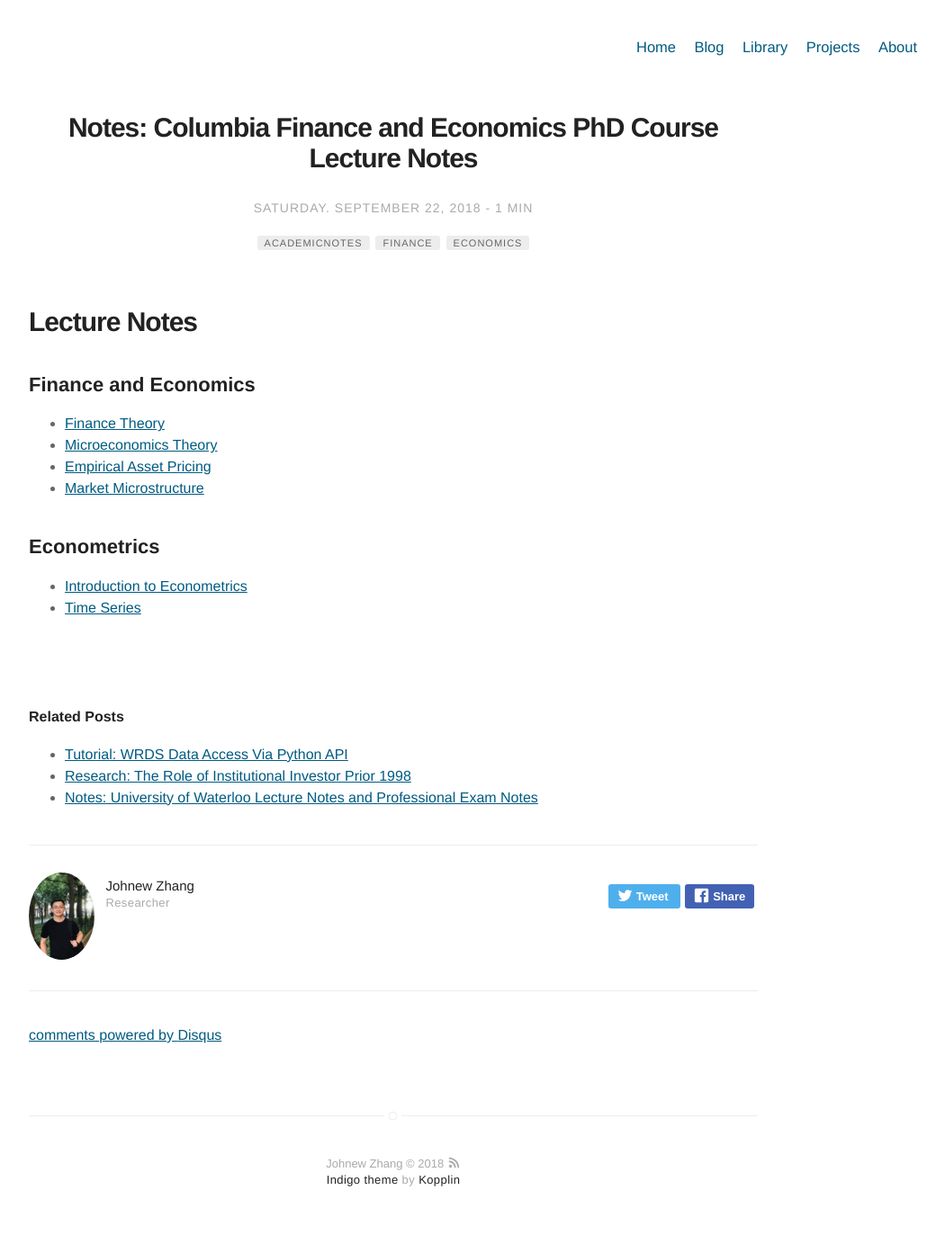
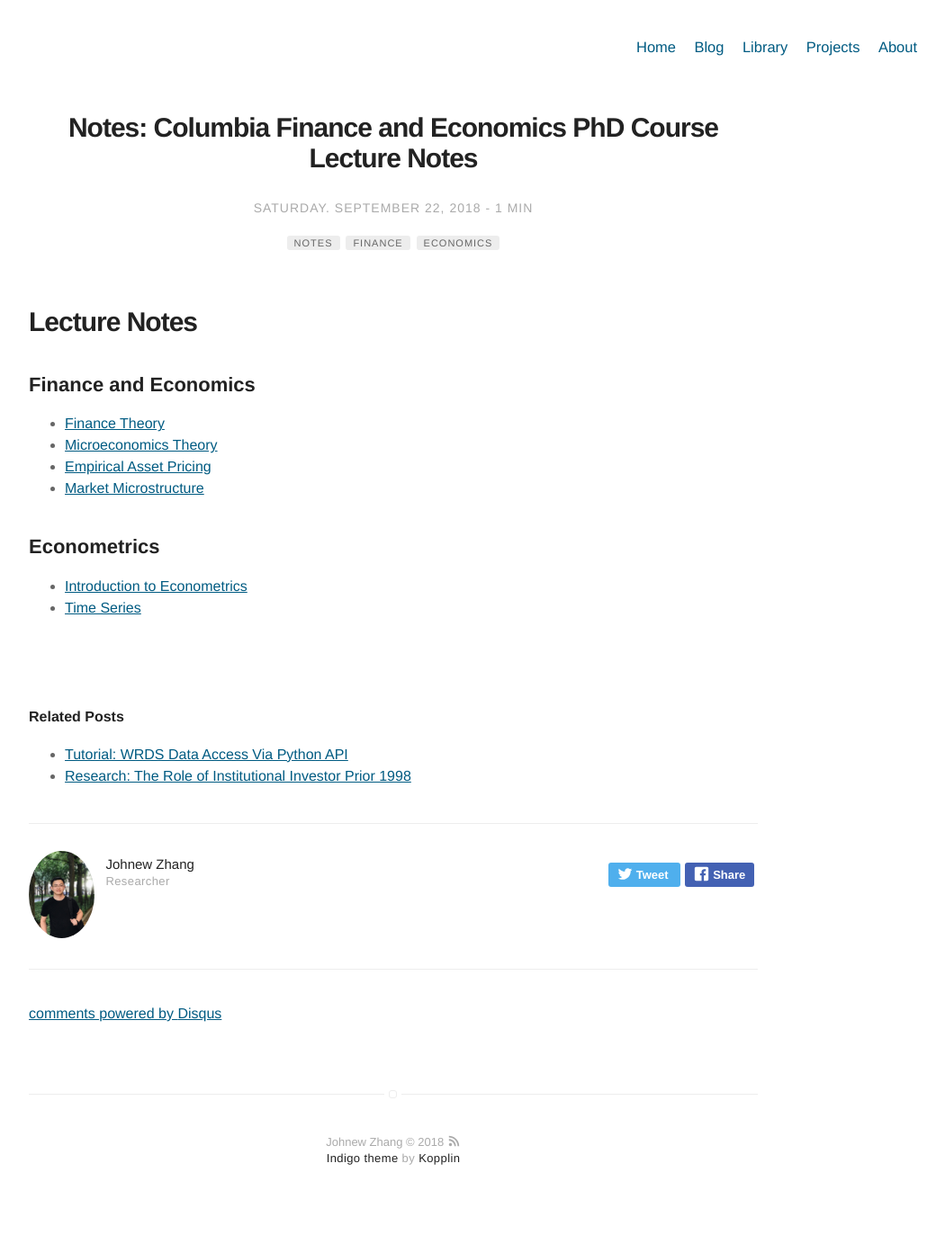
Before and after one commit to WizardKingZ/WizardKingZ.github.io, a Jekyll site: the page built from _posts/2018-09-22-PhDFinanceNotes.markdown, in a window 1280 px wide. Shown: the whole page at 90% size, without its empty margins (203-1253 px from the left). Built offline with Jekyll 4.4.1, drawn with Linux system fonts in a browser that asks for light colours; comment, search, counter and statistics services are not loaded; after the commit the page ends 1359 px from its top, so only the background shows below that.

Commit message:
Update 2018-09-22-PhDFinanceNotes.markdown

```diff
--- a/_posts/2018-09-22-PhDFinanceNotes.markdown
+++ b/_posts/2018-09-22-PhDFinanceNotes.markdown
@@ -5,13 +5,13 @@ blog: true
 date: 2018-09-22 21:20
 headerImage: false
 tag:
-- academicnotes
+- notes
 - finance
 - economics
 star: false
 category: blog
 author: johnewzhang
-description: "Notes: PhD Course Lecture Notes Series"
+description: "PhD Course Lecture Notes Series"
 ---
 
 # Lecture Notes
```
